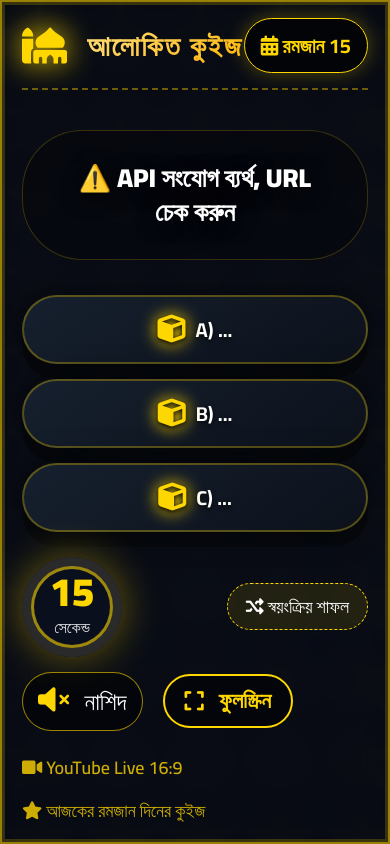
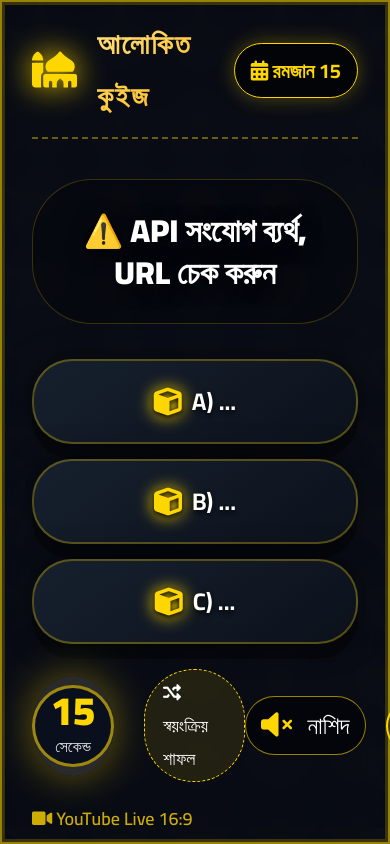
Before and after one commit to RidwanAhmed6/yt-quiz, a plain HTML site: page index.html in a window 390 px wide. Drawn offline with Linux system fonts and the light colour scheme; no server answers.

Commit message:
Modify viewport and title for improved layout
Updated viewport settings, title, and comments in index.html for better responsiveness and clarity.

```diff
--- a/index.html
+++ b/index.html
@@ -2,13 +2,14 @@
 <html lang="bn">
 <head>
   <meta charset="UTF-8">
-  <meta name="viewport" content="width=device-width, initial-scale=1.0, maximum-scale=2.0, user-scalable=yes">
-  <title>আলোকিত কুইজ | রমজান ডে ওয়াইজ | ১৬:৯</title>
-  <!-- Google Fonts & Font Awesome -->
+  <!-- iPhone 12 সহ সব ডিভাইসের জন্য পারফেক্ট ভিউপোর্ট -->
+  <meta name="viewport" content="width=device-width, height=device-height, initial-scale=1.0, maximum-scale=2.0, user-scalable=yes, viewport-fit=cover">
+  <title>AudioQalb কুইজ | রমজান ডে ওয়াইজ | ১৬:৯</title>
+  <!-- Google Fonts & Font Awesome 6 -->
   <link href="https://fonts.googleapis.com/css2?family=Cairo:wght@600;700;900&display=swap" rel="stylesheet">
   <link rel="stylesheet" href="https://cdnjs.cloudflare.com/ajax/libs/font-awesome/6.0.0-beta3/css/all.min.css">
   <style>
-    /* ===== 16:9 YouTube Live Optimized ===== */
+    /* ---------- গ্লোবাল রিসেট ---------- */
     * {
       margin: 0;
       padding: 0;
@@ -25,8 +26,10 @@
       align-items: center;
       justify-content: center;
       overflow: hidden;
+      position: fixed; /* iOS এ স্ক্রল আটকাতে */
     }
 
+    /* ইসলামিক জ্যামিতিক প্যাটার্ন (অতি সূক্ষ্ম) */
     body::after {
       content: "";
       position: absolute;
@@ -37,6 +40,7 @@
       z-index: 1;
     }
 
+    /* ---------- মেইন কন্টেইনার (গ্লাসমরফিজম) ---------- */
     .live-container {
       position: relative;
       z-index: 10;
@@ -53,6 +57,7 @@
       flex-direction: column;
       padding: 30px 50px;
       animation: borderGlow 4s infinite alternate;
+      transition: padding 0.3s ease;
     }
 
     @keyframes borderGlow {
@@ -60,6 +65,7 @@
       100% { border-color: rgba(255,215,0,0.6); box-shadow: 0 40px 80px rgba(255,215,0,0.2), 0 0 0 3px rgba(255,215,0,0.2) inset; }
     }
 
+    /* ---------- হেডার ---------- */
     .live-header {
       display: flex;
       justify-content: space-between;
@@ -100,8 +106,10 @@
       border: 1px solid #ffd700;
       box-shadow: 0 0 20px rgba(255,215,0,0.3);
       backdrop-filter: blur(4px);
+      white-space: nowrap;
     }
 
+    /* ---------- প্রশ্ন এলাকা ---------- */
     .question-area {
       flex: 1;
       display: flex;
@@ -126,6 +134,7 @@
       animation: fadeSlide 0.8s ease;
     }
 
+    /* ---------- অপশন গ্রিড (ডিফল্ট: তিন কলাম) ---------- */
     .options-row {
       display: grid;
       grid-template-columns: repeat(3, 1fr);
@@ -169,6 +178,7 @@
       box-shadow: 0 0 60px #2e7d32, 0 15px 0 #0a2e0a !important;
     }
 
+    /* ---------- টাইমার সেকশন ---------- */
     .timer-section {
       display: flex;
       justify-content: space-between;
@@ -218,6 +228,7 @@
       font-size: 22px;
     }
 
+    /* ---------- অডিও ও ফুলস্ক্রিন কন্ট্রোল ---------- */
     .audio-control {
       display: flex;
       align-items: center;
@@ -264,6 +275,7 @@
       border-color: white;
     }
 
+    /* ---------- ফুটার ---------- */
     .live-footer {
       display: flex;
       justify-content: space-between;
@@ -285,7 +297,7 @@
       100% { opacity: 1; transform: translateY(0); }
     }
 
-    /* ===== ডেস্কটপ মিডিয়া (ছোট স্ক্রিন ল্যাপটপ) ===== */
+    /* ---------- ডেস্কটপ/ল্যাপটপ (ছোট স্ক্রিন) ---------- */
     @media (max-width: 1200px) {
       .live-container { padding: 25px 35px; }
       .logo span { font-size: 40px; }
@@ -294,8 +306,10 @@
       .option-card i { font-size: 40px; }
     }
 
-    /* ===== মোবাইল ও ট্যাবলেটের জন্য আপডেটেড রেসপনসিভ ===== */
-    @media screen and (max-width: 768px) {
+    /* ---------- মোবাইল ও ট্যাবলেট (ওরিয়েন্টেশন বেসড) ---------- */
+
+    /* পোর্ট্রেট (খাড়া) – সর্বোচ্চ ৫০০px */
+    @media screen and (max-width: 500px), (orientation: portrait) {
       .live-container {
         width: 100vw;
         height: 100vh;
@@ -303,104 +317,56 @@
         padding: 16px 20px;
         max-width: 100%;
       }
-
-      .logo i {
-        font-size: 36px;
-      }
-
-      .logo span {
-        font-size: 28px;
-      }
-
-      .day-badge {
-        font-size: 20px;
-        padding: 8px 16px;
-      }
-
-      .question-text {
-        font-size: 32px !important;
-        line-height: 1.3;
-      }
-
+      .logo i { font-size: 36px; }
+      .logo span { font-size: 28px; }
+      .day-badge { font-size: 20px; padding: 8px 16px; }
+      .question-text { font-size: 32px !important; line-height: 1.3; }
       .options-row {
-        grid-template-columns: 1fr;  /* অপশন এক নিচে এক */
+        grid-template-columns: 1fr; /* এক কলাম */
         gap: 15px;
         margin: 15px 0;
       }
-
-      .option-card {
-        font-size: 24px;
-        padding: 18px 12px;
-        gap: 10px;
-      }
-
-      .option-card i {
-        font-size: 28px;
-      }
-
-      .progress-circle {
-        width: 100px;
-        height: 100px;
-      }
-
-      .inner-circle {
-        width: 82px;
-        height: 82px;
-      }
-
-      .inner-circle span {
-        font-size: 40px;
-      }
-
-      .inner-circle small {
-        font-size: 16px;
-      }
-
-      .audio-control {
-        padding: 6px 15px;
-      }
-
-      .audio-control button {
-        font-size: 28px;
-      }
-
-      .fullscreen-btn {
-        padding: 12px 20px;
-        font-size: 22px;
-      }
-
-      .shuffle-badge {
-        font-size: 18px;
-        padding: 6px 18px;
-      }
-
-      .live-footer {
-        font-size: 18px;
-        flex-wrap: wrap;
-        gap: 10px;
-      }
+      .option-card { font-size: 24px; padding: 18px 12px; gap: 10px; }
+      .option-card i { font-size: 28px; }
+      .progress-circle { width: 100px; height: 100px; }
+      .inner-circle { width: 82px; height: 82px; }
+      .inner-circle span { font-size: 40px; }
+      .inner-circle small { font-size: 16px; }
+      .audio-control { padding: 6px 15px; }
+      .audio-control button { font-size: 28px; }
+      .fullscreen-btn { padding: 12px 20px; font-size: 22px; }
+      .shuffle-badge { font-size: 18px; padding: 6px 18px; }
+      .live-footer { font-size: 18px; flex-wrap: wrap; gap: 10px; }
     }
 
-    /* ===== খুব ছোট ডিভাইস (৪৮০px নিচে) ===== */
-    @media screen and (max-width: 480px) {
-      .question-text {
-        font-size: 26px !important;
+    /* ল্যান্ডস্কেপ (আড়াআড়ি) – বিশেষত iPhone 12 ও অন্যান্য */
+    @media screen and (orientation: landscape) and (max-width: 900px) {
+      .options-row {
+        grid-template-columns: repeat(3, 1fr) !important; /* তিন কলাম */
+        gap: 20px;
       }
+      .question-text { font-size: 42px !important; }
+      .option-card { font-size: 28px; padding: 20px; }
+      .timer-section { flex-direction: row; align-items: center; }
+      .circular-timer { width: auto; }
+    }
 
-      .option-card {
-        font-size: 20px;
-        padding: 14px 10px;
-      }
+    /* ---------- iPhone 12 / 13 / 14 স্পেসিফিক ফাইন-টিউনিং ---------- */
+    @media screen and (width: 390px) and (height: 844px) and (orientation: portrait) {
+      .question-text { font-size: 32px; }
+      .option-card { font-size: 24px; }
+    }
+    @media screen and (width: 844px) and (height: 390px) and (orientation: landscape) {
+      .question-text { font-size: 42px; }
+      .option-card { font-size: 28px; }
+    }
 
-      .timer-section {
-        flex-direction: column;
-        align-items: flex-start;
-        gap: 15px;
-      }
-
-      .circular-timer {
-        width: 100%;
-        justify-content: space-between;
+    /* ---------- iOS Safe Area (নচ/হোম ইন্ডিকেটর) ---------- */
+    @supports (padding: max(0px)) {
+      .live-container {
+        padding-left: max(30px, env(safe-area-inset-left));
+        padding-right: max(30px, env(safe-area-inset-right));
+        padding-bottom: max(20px, env(safe-area-inset-bottom));
       }
     }
 
@@ -410,7 +376,7 @@
 <body>
 
 <div class="live-container" id="app">
-  <!-- HEADER -->
+  <!-- হেডার -->
   <div class="live-header">
     <div class="logo">
       <i class="fas fa-mosque"></i>
@@ -421,19 +387,19 @@
     </div>
   </div>
 
-  <!-- QUESTION AREA -->
+  <!-- প্রশ্ন বক্স -->
   <div class="question-area">
     <div class="question-text" id="question">প্রশ্ন লোড হচ্ছে…</div>
   </div>
 
-  <!-- 3 OPTIONS -->
+  <!-- অপশন (৩টি) -->
   <div class="options-row" id="optionsRow">
     <div class="option-card" id="optA"><i class="fas fa-cube"></i> A) ...</div>
     <div class="option-card" id="optB"><i class="fas fa-cube"></i> B) ...</div>
     <div class="option-card" id="optC"><i class="fas fa-cube"></i> C) ...</div>
   </div>
 
-  <!-- TIMER + AUDIO CONTROL + FULLSCREEN -->
+  <!-- টাইমার + অডিও + ফুলস্ক্রিন -->
   <div class="timer-section">
     <div class="circular-timer">
       <div class="progress-circle" id="progressCircle" style="background: conic-gradient(#ffd700 0deg, #2a2a2a 0deg);">
@@ -448,7 +414,7 @@
     </div>
 
     <div style="display: flex; gap: 20px; align-items: center;">
-      <!-- Audio Control (Unmute) -->
+      <!-- অডিও কন্ট্রোল (আনমিউট) -->
       <div class="audio-control">
         <button id="audioToggleBtn">
           <i id="audioIcon" class="fas fa-volume-mute"></i>
@@ -462,29 +428,29 @@
     </div>
   </div>
 
-  <!-- FOOTER -->
+  <!-- ফুটার -->
   <div class="live-footer">
     <span><i class="fas fa-video"></i> YouTube Live 16:9</span>
     <span><i class="fas fa-star"></i> আজকের রমজান দিনের কুইজ</span>
   </div>
 </div>
 
-<!-- Background Nasheed – MUTED AUTOPLAY -->
+<!-- ব্যাকগ্রাউন্ড নাশিদ (Muted Autoplay) -->
 <audio id="backgroundAudio" loop autoplay muted playsinline>
   <source src="https://www.your-server.com/nasheed.mp3" type="audio/mpeg">
-  Your browser does not support audio.
+  আপনার ব্রাউজার অডিও সাপোর্ট করে না।
 </audio>
 
 <script>
-  // =========================================
+  // ============================================
   // রমজান ডে ওয়াইজ কুইজ – ১৬:৯ ইউটিউব লাইভ ভার্সন
-  // Google Apps Script + GitHub Pages
-  // =========================================
+  // Google Apps Script API + GitHub Pages রেডি
+  // ============================================
 
-  // ---------- আপনার Apps Script URL এখানে বসান ----------
-  const API_URL = "https://script.google.com/macros/s/AKfycbyw0lNMLsO4lx7vGf6OPHz8Kai3prfoSn7rFH22kvhjouUXJTr528U_HUHeOxxFtSj3tA/exec"; // 👈 এখানে আপনার URL লিখুন
+  // ---------- আপনার Google Apps Script Web App URL এখানে বসান ----------
+  const API_URL = "https://script.google.com/macros/s/AKfycbyw0lNMLsO4lx7vGf6OPHz8Kai3prfoSn7rFH22kvhjouUXJTr528U_HUHeOxxFtSj3tA/exec";
 
-  const TOTAL_TIME = 15;
+  const TOTAL_TIME = 15; // সেকেন্ড
   let allQuizData = [];
   let quizData = [];
   let currentIdx = 0;
@@ -493,7 +459,7 @@
   let isAnswered = false;
   let correctAns = '';
 
-  // DOM Elements
+  // DOM এলিমেন্ট
   const questionEl = document.getElementById('question');
   const optA = document.getElementById('optA');
   const optB = document.getElementById('optB');
@@ -508,10 +474,10 @@
   // ---------- রমজানের দিন নির্ণয় (আনুমানিক) ----------
   function getRamadanDay() {
     const now = new Date();
-    const ramadanStart = new Date(now.getFullYear(), 2, 11); // 11th March
+    const ramadanStart = new Date(now.getFullYear(), 2, 11); // 11ই মার্চ (প্রতি বছর আপডেট করুন)
     const diffDays = Math.floor((now - ramadanStart) / (1000 * 3600 * 24)) + 1;
     if (diffDays >= 1 && diffDays <= 30) return diffDays;
-    return 15; // fallback
+    return 15; // নিরাপদ ফলব্যাক
   }
 
   function updateRamadanBadge() {
@@ -519,9 +485,9 @@
     ramadanEl.innerHTML = `<i class="fas fa-calendar-alt"></i> রমজান ${day}`;
   }
   updateRamadanBadge();
-  setInterval(updateRamadanBadge, 3600000);
+  setInterval(updateRamadanBadge, 3600000); // প্রতি ঘণ্টায় আপডেট
 
-  // ---------- অডিও কন্ট্রোল (মিউট/আনমিউট) ----------
+  // ---------- অডিও মিউট/আনমিউট ----------
   let isAudioMuted = true;
 
   audioToggleBtn.addEventListener('click', function() {
@@ -539,26 +505,27 @@
     }
   });
 
-  // ---------- API থেকে ডাটা লোড ----------
+  // ---------- API থেকে ডাটা ফেচ ----------
   async function fetchQuizzes() {
     try {
       const res = await fetch(API_URL);
       if (!res.ok) throw new Error(`HTTP error ${res.status}`);
       allQuizData = await res.json();
 
-      // API যদি error ফিরিয়ে দেয় (যেমন শীট নেই)
+      // API এরর হ্যান্ডলিং
       if (allQuizData.error) {
         questionEl.innerText = '❌ ' + allQuizData.error;
         return;
       }
 
+      // 'day' কলাম আছে কিনা চেক
       const hasDayColumn = allQuizData.length > 0 && allQuizData[0].hasOwnProperty('day');
 
       if (hasDayColumn) {
         const today = getRamadanDay();
         quizData = allQuizData.filter(q => parseInt(q.day) === today);
         if (quizData.length === 0) {
-          quizData = [...allQuizData];
+          quizData = [...allQuizData]; // ফলব্যাক
           console.warn(`No quiz for day ${today}, showing all.`);
         }
       } else {
@@ -578,6 +545,7 @@
     }
   }
 
+  // ---------- শাফল (এলোমেলো) ----------
   function shuffleArray(arr) {
     for (let i = arr.length - 1; i > 0; i--) {
       const j = Math.floor(Math.random() * (i + 1));
@@ -585,6 +553,7 @@
     }
   }
 
+  // ---------- প্রশ্ন দেখান ----------
   function showQuestion(index) {
     if (!quizData.length) return;
     const q = quizData[index];
@@ -603,6 +572,7 @@
     optC.classList.remove('option-correct');
   }
 
+  // ---------- সঠিক উত্তর হাইলাইট ----------
   function showCorrectAnswer() {
     if (isAnswered) return;
     isAnswered = true;
@@ -610,6 +580,7 @@
     if (el) el.classList.add('option-correct');
   }
 
+  // ---------- টাইমার ----------
   function startTimer() {
     if (timerInterval) clearInterval(timerInterval);
     timeLeft = TOTAL_TIME;
@@ -645,6 +616,7 @@
     startTimer();
   }
 
+  // ---------- ফুলস্ক্রিন টগল ----------
   function toggleFullscreen() {
     if (!document.fullscreenElement) {
       document.documentElement.requestFullscreen();
@@ -655,6 +627,21 @@
 
   document.getElementById('fullscreenBtn').addEventListener('click', toggleFullscreen);
 
+  // ---------- ওরিয়েন্টেশন চেঞ্জ হ্যান্ডলার (CSS বুস্টার) ----------
+  function handleOrientationChange() {
+    if (window.matchMedia("(orientation: portrait)").matches) {
+      document.body.classList.add('portrait');
+      document.body.classList.remove('landscape');
+    } else {
+      document.body.classList.add('landscape');
+      document.body.classList.remove('portrait');
+    }
+  }
+  window.addEventListener('orientationchange', handleOrientationChange);
+  window.addEventListener('resize', handleOrientationChange);
+  handleOrientationChange();
+
+  // ---------- বুটস্ট্র্যাপ ----------
   if (API_URL !== "YOUR_API_URL") {
     fetchQuizzes();
   } else {
@@ -662,7 +649,7 @@
   }
 </script>
 
-<!-- API URL সেট না করলে সতর্কতা -->
+<!-- API URL সেট না থাকলে সতর্কতা (ডুপ্লিকেট এভোয়েড) -->
 <script>
   if (API_URL === "YOUR_API_URL") {
     document.getElementById('question').innerText = '🔧 অনুগ্রহ করে index.html-এ আপনার Apps Script URL দিন।';
```
